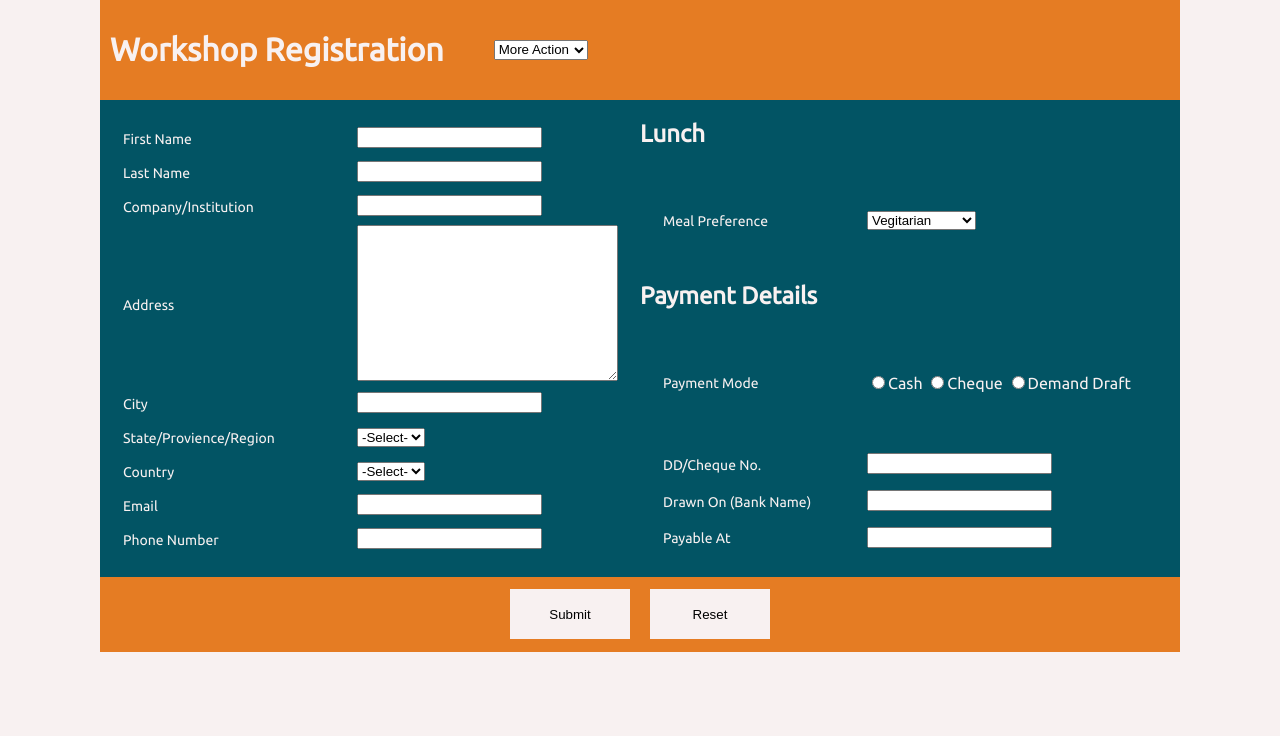
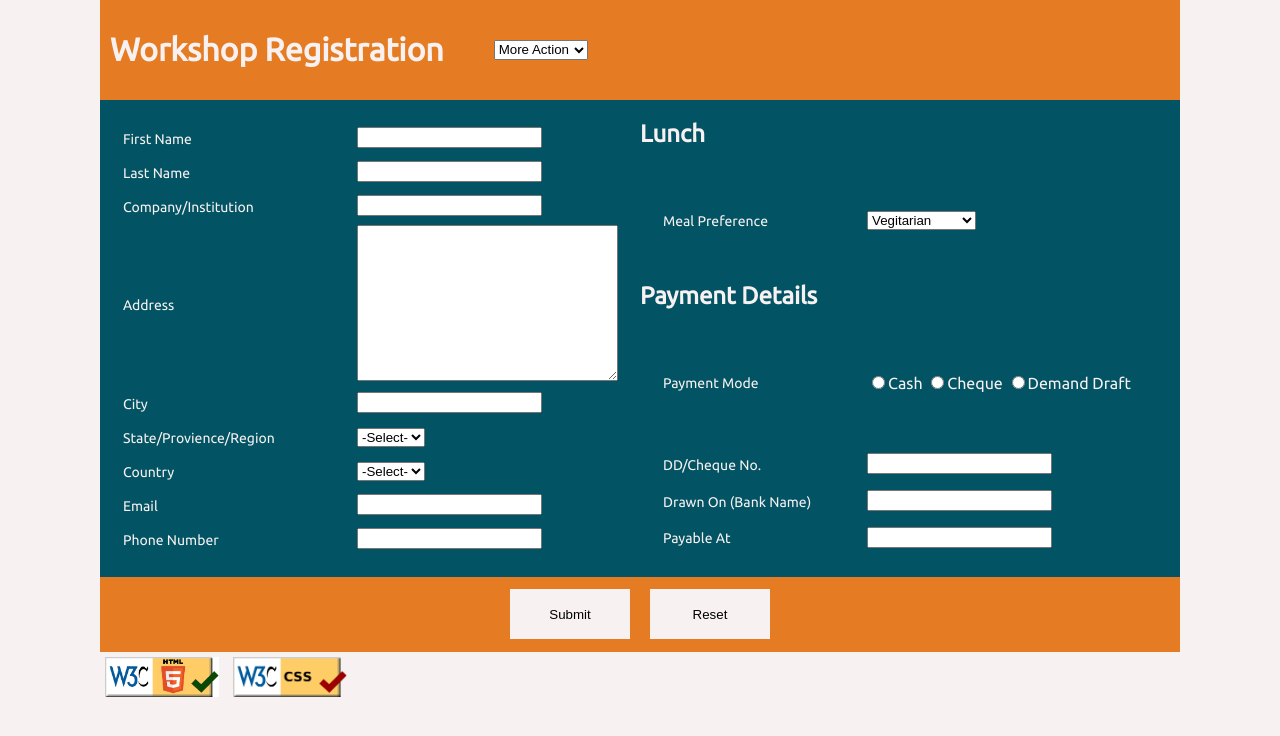
Before and after one commit to dheynoshan/wap.github.io, a plain HTML site: page Lab4/workshop-registration.html in a window 1280 px wide. Drawn offline with Linux system fonts and the light colour scheme.

Commit message:
validator icon modification

```diff
--- a/Lab4/styles.css
+++ b/Lab4/styles.css
@@ -84,3 +84,14 @@ h2{
     height: 20px;
     margin-left: 50px;
 }
+
+a{
+    text-decoration: none;
+}
+
+
+.validator-icon{
+    width:114px;
+    height: 40px;
+    padding: 5px;
+}
--- a/Lab4/workshop-registration.html
+++ b/Lab4/workshop-registration.html
@@ -98,7 +98,7 @@
                 <td class="label-column"><label>Payment Mode </label></td>
                 <td>
                   <input type="radio" name="payment-mode" id="cash-id" />Cash
-                  <input type="radio" name="payment-mode" id=cheque-id" />Cheque
+                  <input type="radio" name="payment-mode" id="cheque-id" />Cheque
                   <input type="radio" name="payment-mode" id="dd-id" />Demand Draft
                 </td>
               </tr>
@@ -128,6 +128,18 @@
         </div>
         <!-- end of footer -->
       </form>
+      <a href="https://validator.w3.org/nu/?doc=https%3A%2F%2Fdheynoshan.github.io%2Fwap.github.io%2FLab4%2Fworkshop-registration.html">
+        <img class="validator-icon"
+          src="../img/lab2/html_checker.png"
+          alt="HTML Checker"
+        />
+      </a>
+      <a href="https://jigsaw.w3.org/css-validator/validator?uri=https%3A%2F%2Fdheynoshan.github.io%2Fwap.github.io%2FLab4%2Fworkshop-registration.html">
+        <img class="validator-icon"
+          src="../img/lab2/css_checker.png"
+          alt="CSS Checker"
+        />
+      </a>
     </div>
     <!-- end of main container -->
   </body>
```
